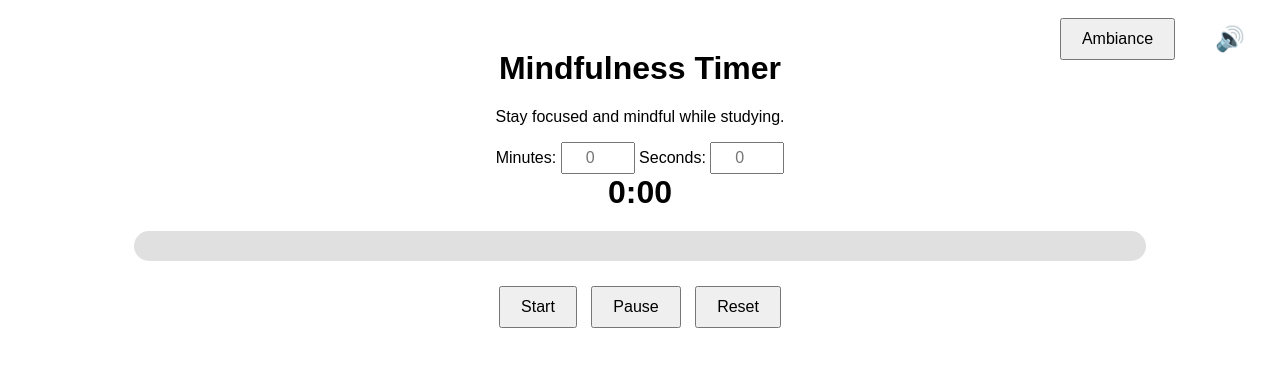
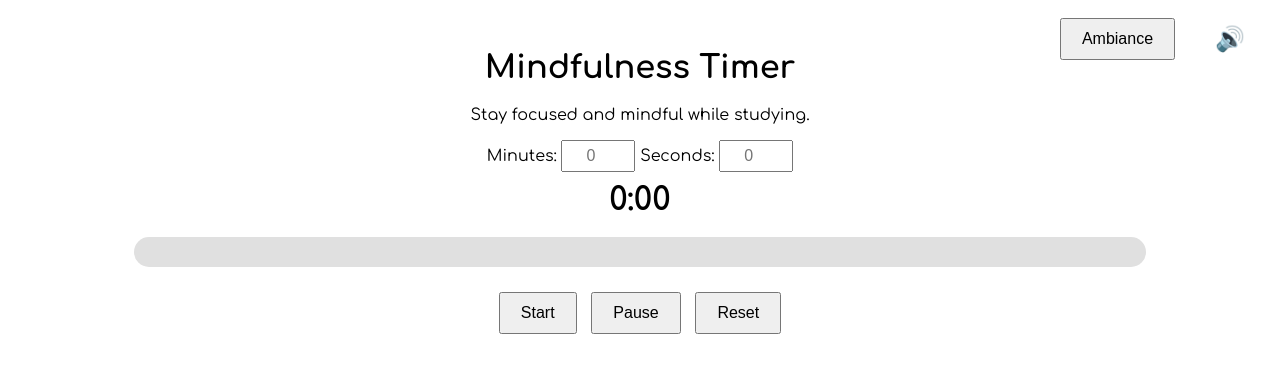
Before and after one commit to reesestic/shark-hacks-study-website, a Flask app: page / in a window 1280 px wide. Shown: the top 373 px of the page. Run offline with Flask 3, Linux system fonts and the light colour scheme.

Commit message:
Format changes to more aesthetically output timers

```diff
--- a/Desktop/sharkhack/templates/index.html
+++ b/Desktop/sharkhack/templates/index.html
@@ -4,9 +4,10 @@
     <meta charset="UTF-8">
     <meta name="viewport" content="width=device-width, initial-scale=1.0">
     <title>Mindfulness Timer</title>
+    <link href="https://fonts.googleapis.com/css2?family=Comfortaa:wght@400;700&display=swap" rel="stylesheet">
     <style>
         body {
-            font-family: Arial, sans-serif;
+            font-family: Comfortaa, sans-serif;
             text-align: center;
             margin-top: 50px;
         }
@@ -43,6 +44,7 @@
             font-size: 1em;
             width: 60px;
             text-align: center;
+            margin-bottom: 10px; /* Add spacing below */
         }
         /* Styling for the top-right container */
         .top-right-container {
```
